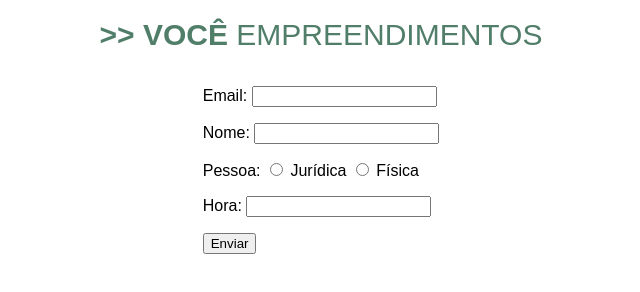
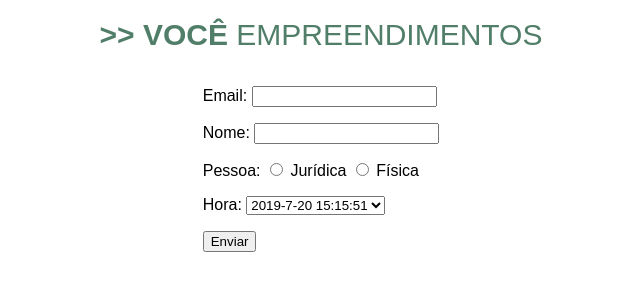
Before and after one commit to mrbonini/blog_gama_academy_1st_assignment, a plain HTML site: page formulario.html in a window 1280 px wide. Shown: the whole page, without its empty margins (319-959 px from the left). Drawn offline with Linux system fonts and the light colour scheme.

Commit message:
6º teste data_hora

```diff
--- a/formulario.html
+++ b/formulario.html
@@ -28,9 +28,12 @@
             </p>
             <label>
                 Hora:
-                   <input id="test" type="text" name="data_hora"> <script>
+                    <select name="data_hora">
+                        <option id="test"></option>
+                    </select>
+                       <script>
                         var date = new Date();
-                        document.getElementById("test").innerHTML = date.getFullYear() + '-' + date.getMonth() + '-' + date.getDate() + ' ' + date.getHours() + ':' + date.getMinutes() + ':' + date.getSeconds();
+                        document.getElementById("test").innerText = (date.getFullYear() + '-' + date.getMonth() + '-' + date.getDate() + ' ' + date.getHours() + ':' + date.getMinutes() + ':' + date.getSeconds());
                     </script>
 
             </label>
```
